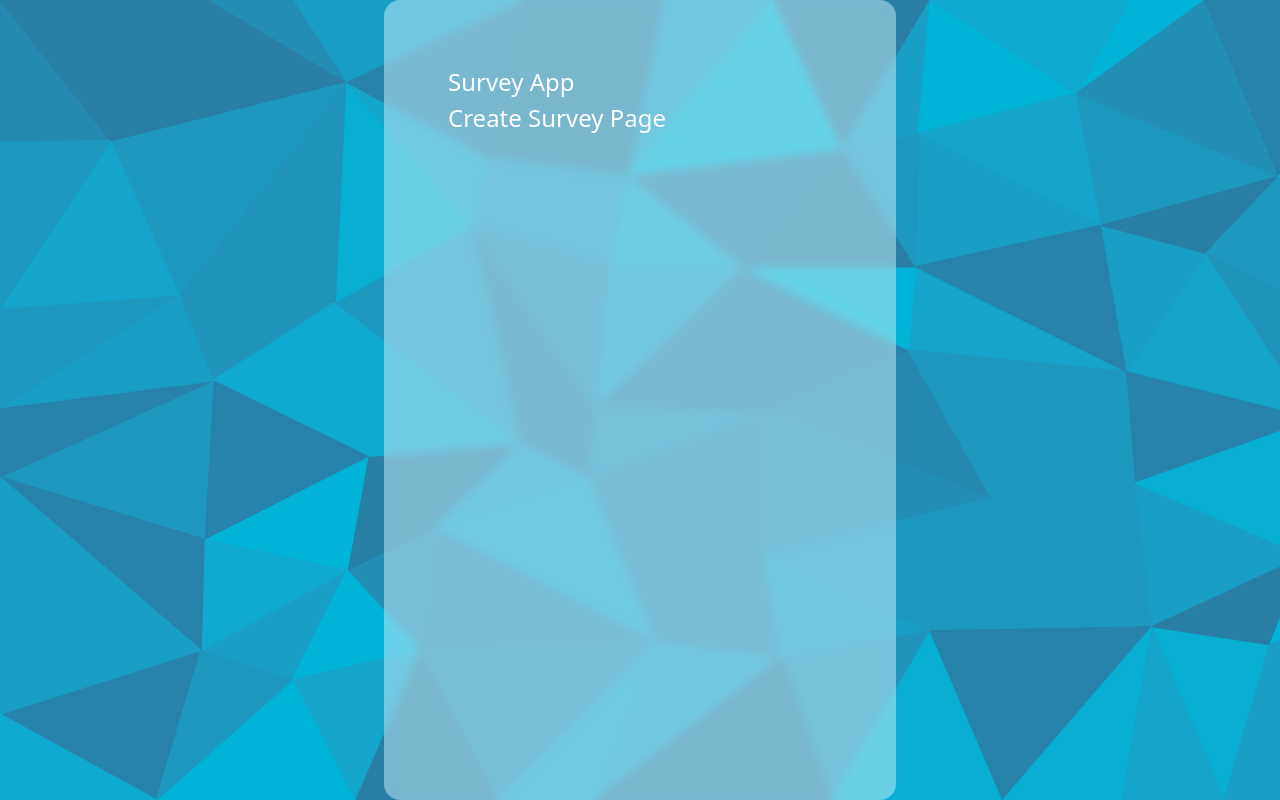
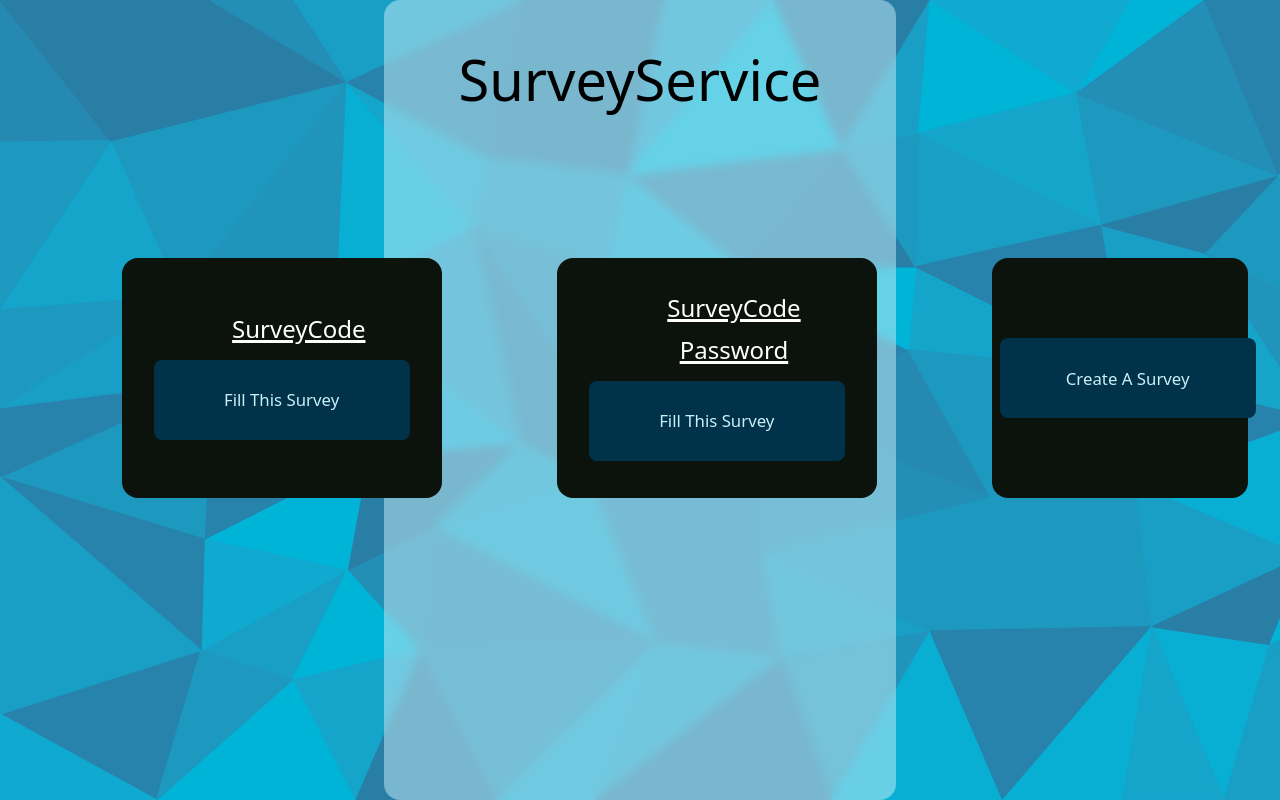
Before and after one commit to Agrim-Bansal/SurveyService, a Next.js app: page / in a window 1280 px wide. Built offline with nearby package versions, Linux system fonts and the light colour scheme.

Commit message:
Create survey page working

```diff
--- a/src/app/create/page.js
+++ b/src/app/create/page.js
@@ -1,7 +1,14 @@
 "use client";;
 import InputBoxCard from "@/app/ui/InputBoxCard";
 import Heading from "@/app/ui/Heading";
-import { useEffect, useState } from "react";
+import {useState,  } from "react";
+import {db, getQuestionsFromFirestore, addNewSurveyToFirestore}from '@/app/firebase';
+import clsx from 'clsx';
+import { treadmill } from 'ldrs'
+
+treadmill.register()
+
+
 
 export default function Home() {
 
@@ -11,6 +18,15 @@ export default function Home() {
   const [questions, setQuestions] = useState(initialQuestions);
   //eslint-disable-next-line react-hooks/rules-of-hooks
   const [inFocus, setInFocus] = useState(0);
+  //eslint-disable-next-line react-hooks/rules-of-hooks
+  const [surveyName, setSurveyName] = useState('Survey Name');
+  //eslint-disable-next-line react-hooks/rules-of-hooks
+  const [code, setCode] = useState('');
+  //eslint-disable-next-line react-hooks/rules-of-hooks
+  const [finalLoading, setFinalLoading] = useState(false);
+  //eslint-disable-next-line react-hooks/rules-of-hooks
+  const [message, setMessage] = useState('');
+
 
   var leftElements = [];
   if (inFocus > 0) {
@@ -97,12 +113,46 @@ export default function Home() {
 
   }
 
+  function questionSubmitHandler(){
+    setFinalLoading(true);
+  }
+
+  async function confirmHandler(){
+    if(message == 'Name already exists. Please try another name'){
+      return;
+    }
+
+    document.querySelector('.loader').classList.remove('hidden');
+
+    const response = await addNewSurveyToFirestore(surveyName, code, questions)
+
+
+    if(response=='success'){
+      document.querySelector('.message').classList.add('success');
+      document.querySelector('.message').classList.remove('error');
+      setMessage('Survey Created Successfully. Redirection to main site in 1- seconds...');
+      setTimeout(()=>{window.location.href = '/';}, 10000);
+    } else if(response == 'Name already exists. Please try another name'){
+      document.querySelector('.message').classList.add('error');
+      document.querySelector('.message').classList.remove('success');
+      setMessage(response);
+    }
+    else{
+      setMessage(response);
+    }
+
+    document.querySelector('.loader').classList.add('hidden');
+  }
+
+
+
+
 
 
   var Elements =
   <>
 
-  <Heading>Survey Name</Heading>
+  <Heading setSurveyName={setSurveyName} setMessage={setMessage}>Survey Name</Heading>
 
   <div className='carousel'>
       {leftElements}
@@ -119,7 +169,34 @@ export default function Home() {
       <button className="button disabled">Delete</button>
     }
 
-    <button onClick={()=>{console.log(questions)}} className="button">Submit</button>
+    <button onClick={questionSubmitHandler} className="button">Submit</button>
+  </div>
+
+  <div className={clsx('promptbackdrop',
+    {'hidden' : !finalLoading},
+  )}>
+
+    <div className="promptbox card ">
+
+      <div className="flex w-full justify-center items-center">
+        <div className="inputLabel w-max flex items-center">Set a secret code</div>
+        <input type="password" onChange={(e)=>setCode(e.target.value)} className="input code"/>
+      </div>
+        <div className="small message">{message}</div>
+
+      <div className="flex">
+        <button onClick={()=>setFinalLoading(false)} className="button">Go Back</button>
+        <button onClick={confirmHandler} className="button">Confirm</button>
+      </div>
+    </div>
+  </div>
+
+  <div className="promptbackdrop loader hidden">
+    <l-treadmill
+      size="70"
+      speed="1.25"
+      color="black"
+    ></l-treadmill>
   </div>
 
   </>
--- /dev/null
+++ b/src/app/firebase.js
@@ -0,0 +1,56 @@
+
+// Import the functions you need from the SDKs you need
+import { initializeApp } from "firebase/app";
+import { getFirestore, getDoc, setDoc, doc } from "firebase/firestore/lite";
+
+// Your web app's Firebase configuration
+const firebaseConfig = {
+  apiKey: "AIzaSyAaUNMLNNXwGZ08sXkT8V-aJVabNQqFeAw",
+  authDomain: "surveyservice-2ac91.firebaseapp.com",
+  projectId: "surveyservice-2ac91",
+  storageBucket: "surveyservice-2ac91.firebasestorage.app",
+  messagingSenderId: "1044922643850",
+  appId: "1:1044922643850:web:4c6d134d0085b49fb80473"
+};
+
+// Initialize Firebase
+const app = initializeApp(firebaseConfig);
+const db = getFirestore(app);
+
+export {db};
+export async function getQuestionsFromFirestore(questions, name){
+  // Get a list of cities from your database
+  const surveyRef = doc(db, "survey", name);
+
+  await setDoc(surveyRef, {
+    question: questions
+  }).then(() => {
+    console.log("Document written with ID: ", surveyRef.id);
+  }).catch((error) => {
+    console.error("Error adding document: ", error);
+  });
+}
+
+export async function addNewSurveyToFirestore(name, passcode, questions){
+  // Add a new document with a generated id.
+  const surveyRef = doc(db, "survey", name);
+  const docSnap = await getDoc(surveyRef);
+
+  if (!docSnap.exists()) {
+
+    await setDoc(surveyRef, {
+      passcode: passcode,
+      question: questions
+    })
+    console.log("Document written with ID: ", surveyRef.id);
+    return 'success';
+
+  }else{
+    console.log('SurveyName already exists');
+    return `Name already exists. Please try another name`;
+  }
+
+
+
+
+}
--- a/src/app/globals.css
+++ b/src/app/globals.css
@@ -12,7 +12,6 @@
   width: 100%;
   font-size: 3vh;
   background-color: #0c4328;
-  /* background: radial-gradient(circle, rgba(12,67,40,1) 60%,rgb(0, 0, 0) 100%); */
   background: url('/background.svg');
   background-size: cover;
 }
@@ -31,7 +30,7 @@ body {
   height: 100%;
   margin: auto;
   border-radius: 2vh;
-  padding: 5%;
+  padding: 1%;
 }
 
 
@@ -142,11 +141,11 @@ body {
 .button{
   background: #003249;
   color: #CAF0F8;
-  width: 25vw;
+  width: 20vw;
   height: 10vh;
   font-size: 2.1vh;
   display: inline-bl;
-  margin: 5%;
+  margin: 3%;
   word-wrap: break-word;
   text-align: center;
   align-content: center;
@@ -177,4 +176,108 @@ body {
   box-shadow: none;
   filter: grayscale(100%);
   cursor: not-allowed;
+
 }
+
+.container{
+  margin-top: 20%;
+  display: flex;
+  flex-direction: row;
+  align-items: center;
+  height: 40vh;
+  width: 90vw;
+  position: relative;
+  left: 50%;
+  transform: translateX(-50%);
+}
+
+
+.heading{
+  font-size: 7vh;
+  text-align: center;
+  margin: 5%;
+  color: #000;
+}
+
+.createSurveyContainer, .viewSurveyResultContainer, .fillSurveyContainer{
+  background-color: #0C120C;
+  width: 25vw;
+  height: 30vh;
+  align-content: center;
+  text-align: center;
+  border-radius: 2vh;
+  margin: 5%;
+}
+
+.inputLabel{
+  /* padding: 10%; */
+  text-align: center;
+  color: #000
+}
+input{
+  background: none;
+  padding: 1%;
+  margin: 5%;
+  margin: auto;
+  word-wrap: break-word;
+  overflow: auto;
+  text-align: center;
+}
+.input::placeholder{
+  color: white;
+  text-decoration: underline 3px solid white;
+}
+input:focus{
+  outline: none;
+}
+
+.promptbackdrop{
+  background-color: rgba(204, 219, 220, 0.75);
+  height: 100vh;
+  width: 100vw;
+  position:fixed;
+  left:-30vw;
+  top:0;
+  display: flex;
+  justify-content: center;
+  align-items: center;
+  z-index: 1;
+  backdrop-filter: blur(5px);
+  transition: ease-out 0.25s;
+}
+
+.promptbox{
+  opacity: 100%;
+  background: rgba(202, 240, 248, 1);
+  z-index: 2;
+  height: 50vh;
+  width: 40vw;
+  display: flex;
+  flex-direction: column;
+  justify-content: center;
+  align-items: center;
+}
+
+.hidden{
+  transform: scale(0);
+}
+
+.code{
+  background: #003249;
+  color: #CAF0F8;
+  width: 15vw;
+  height: 5vh;
+  border-radius: 2vh;
+  margin: 2%;
+}
+
+.small{
+  font-size: 2vh;
+}
+
+.error{
+  color:red;
+}
+.success{
+  color:green;
+}
--- a/src/app/page.js
+++ b/src/app/page.js
@@ -1,15 +1,58 @@
+"use client";
 import Image from "next/image";
 import InputBoxCard from "@/app/ui/InputBoxCard";
 import Link from "next/link";
+import {useState} from "react";
 
 export default function Home() {
+
+  const [fillSurveyCode, setFillSurveyCode] = useState('');
+  const [viewSurveyCode, setViewSurveyCode] = useState('');
+  const [viewSurveyPassword, setViewSurveyPassword] = useState('');
+
   return (
     <>
+    <h1 className="heading">SurveyService</h1>
+    <div className="container">
+    <form className="fillSurveyContainer">
+      <div className="">
+        <input type="code" className="input" placeholder="SurveyCode" required />
+      </div>
 
-    <h1>Survey App</h1>
-    <Link href="/create"> Create Survey Page </Link>
+      <button className="button">
+        <Link href={`/fill?code=${fillSurveyCode}`}> Fill This Survey </Link>
+      </button>
 
+    </form>
+
+    <hr />
+
+    <form className="viewSurveyResultContainer">
+      <div className="">
+        <input className="input" placeholder="SurveyCode" required onChange={()=> setViewSurveyCode(this.value)}/>
+      </div>
+      <div className="">
+        <input className="input" placeholder="Password" required onChange={()=> setViewSurveyPassword(this.value)}/>
+      </div>
+
+      <button className="button">
+        <Link href={`/view?code=${viewSurveyCode}`}> Fill This Survey </Link>
+      </button>
+    </form>
+
+
+    <hr className="divider"/>
+
+
+    <div className="createSurveyContainer">
+
+      <button className="button">
+        <Link href="/create"> Create A Survey </Link>
+      </button>
+
+    </div>
+
+    </div>
     </>
-
   );
 }
--- a/src/app/ui/Heading.jsx
+++ b/src/app/ui/Heading.jsx
@@ -1,5 +1,12 @@
 
 
-export default function Heading({ children }) {
-  return <input className='heading-changeable' defaultValue={children}></input>;
+export default function Heading({ children, setSurveyName, setMessage }) {
+
+  function inputHandler(e){
+    setSurveyName(e.target.value);
+    setMessage('');
+  }
+
+  return <input className='heading-changeable' defaultValue={children} onChange={inputHandler}></input>
+
 }
```
Also changed, not shown: package.json (+7 -1 lines), 1 other file (tests, documents, lock files or other folders).
